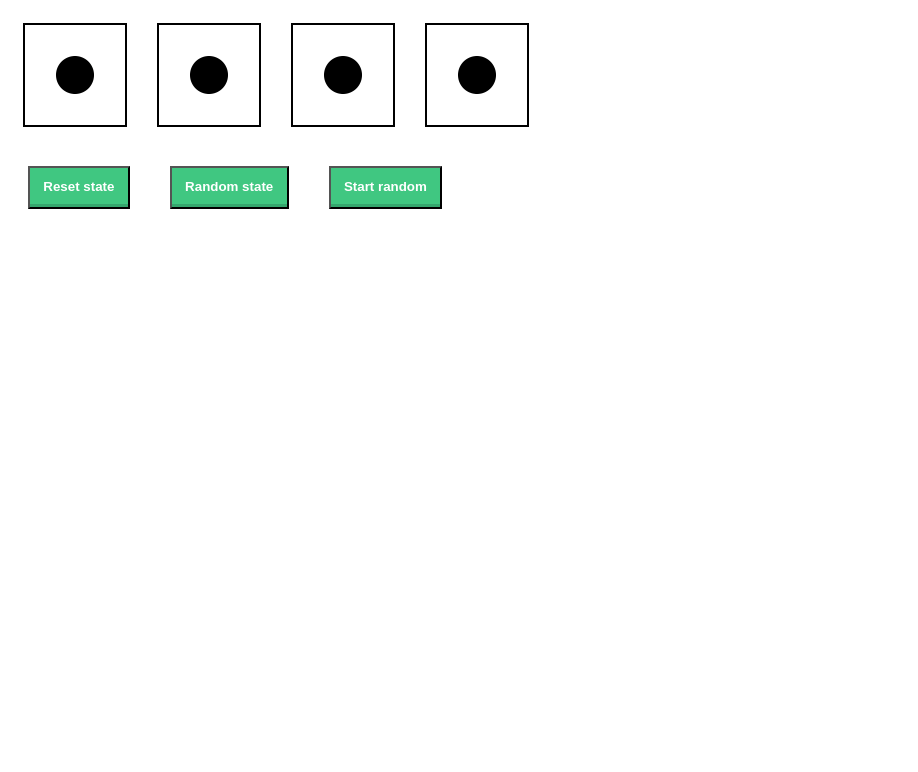
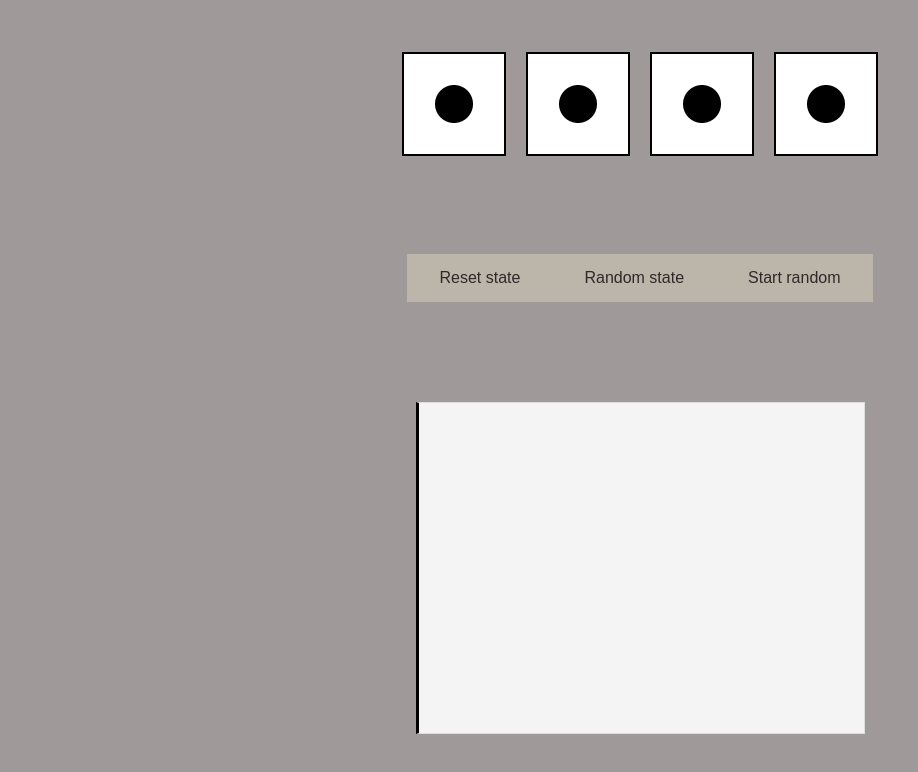
Before and after one commit to Melbinex/cuberoll, a plain HTML site: page index.html in a window 1280 px wide. Shown: the whole page, without its empty margins (0-918 px from the left). Drawn offline with Linux system fonts and the light colour scheme.

Commit message:
Full Redesign

```diff
--- a/css/style.css
+++ b/css/style.css
@@ -1,24 +1,53 @@
 
 body {
-background-color;
+  height: 100vh;
+  margin: 0;
+  display: grid;
+  place-items: center;
+  background-color: rgb(160, 153, 153);
 }
+img{
+  border: 2px solid #000000;;
+  margin: 10px;
+}
+button{
+  background-color: #bbb5aa; /* Green */
+  border: 0px solid;;
+  color: rgb(48, 40, 40);
+  padding: 15px 32px;
+  text-align: center;
+  text-decoration: none;
+  display: inline-block;
+  font-size: 16px;
+  cursor: pointer;
+  float: left;
+  outline: none;
 
-img{
-  margin: 15px;
-  border: 2px solid black;
 }
-button {
-  font-weight: 700;
-  color: white;
-  text-decoration: none;
-  padding: .8em 1em calc(.8em + 3px);
-  background: rgb(64,199,129);
-  box-shadow: 0 -3px rgb(53,167,110) inset;
-  transition: 0.2s;
-  margin: 20px;
+button:hover{
+  background-color: #525252;
+  margin: px;
 }
-button:hover { background: rgb(53, 167, 110); }
-button:active {
-  background: rgb(33,147,90);
-  box-shadow: 0 3px rgb(33,147,90) inset;
+button:active{
+  outline: none;
+  }
+
+pre {
+  background: #f4f4f4;
+  border: 1px solid #ddd;
+  border-left: 3px solid #000000;
+  color: #666;
+  page-break-inside: avoid;
+  font-family: monospace;
+  font-size: 15px;
+  line-height: 1.6;
+  margin-bottom: 1.6em;
+  max-width: 100%;
+  overflow: auto;
+  padding: 1em 1.5em;
+  display: block;
+  word-wrap: break-word;
 }
+pre code {
+	padding: 10px;
+	color: #333;
```
Also changed, not shown: index.html (+1 -1 lines).
